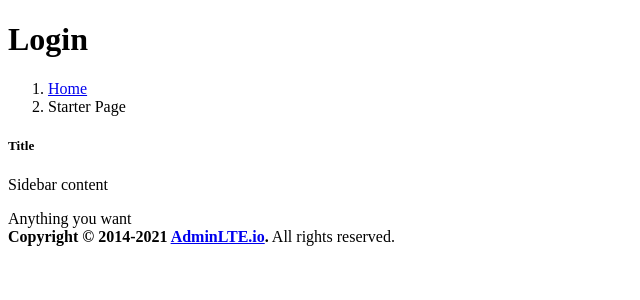
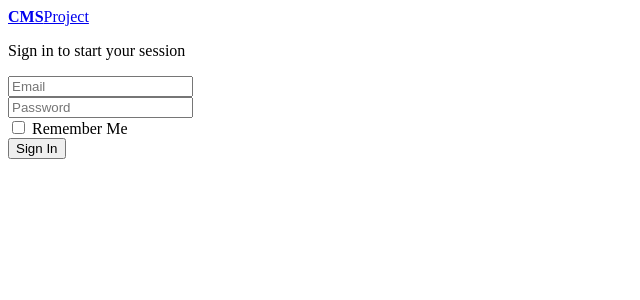
Before and after one commit to Svobodennn/PHP-CMS-Project, a PHP site: the page made by App/View/auth/index.php in a window 1280 px wide. Shown: the top 300 px of the page, without its empty margins (0-640 px from the left). Run offline with PHP 8.4, Linux system fonts and the light colour scheme; the template is opened without the code that fills it, so the values that code supplies are empty; some libraries are stand-ins or nearby versions.

Commit message:
Login Page design, Added axios and sweetalert

```diff
--- a/App/View/auth/index.php
+++ b/App/View/auth/index.php
@@ -10,69 +10,82 @@ scratch. This page gets rid of all links and provides the needed markup only.
     <title>AdminLTE 3 | Starter</title>
 
     <!-- Google Font: Source Sans Pro -->
-    <link rel="stylesheet" href="https://fonts.googleapis.com/css?family=Source+Sans+Pro:300,400,400i,700&display=fallback">
+    <link rel="stylesheet"
+          href="https://fonts.googleapis.com/css?family=Source+Sans+Pro:300,400,400i,700&display=fallback">
     <!-- Font Awesome Icons -->
     <link rel="stylesheet" href="<?= asset('plugins/fontawesome-free/css/all.min.css') ?>">
     <!-- Theme style -->
     <link rel="stylesheet" href="<?= asset('css/adminlte.min.css') ?>">
+    <!--    Sweetalert-->
+    <link rel="stylesheet" href="<?= asset('plugins/sweetalert2/sweetalert2.css') ?>">
 </head>
-<body class="hold-transition sidebar-mini">
-<div class="wrapper">
+<body class="hold-transition login-page">
 
-    <?=$data['navbar']?>
-    <?=$data['sidebar']?>
-    <!-- Content Wrapper. Contains page content -->
-    <div class="content-wrapper">
-        <!-- Content Header (Page header) -->
-        <div class="content-header">
-            <div class="container-fluid">
-                <div class="row mb-2">
-                    <div class="col-sm-6">
-                        <h1 class="m-0">Login</h1>
-                    </div><!-- /.col -->
-                    <div class="col-sm-6">
-                        <ol class="breadcrumb float-sm-right">
-                            <li class="breadcrumb-item"><a href="#">Home</a></li>
-                            <li class="breadcrumb-item active">Starter Page</li>
-                        </ol>
-                    </div><!-- /.col -->
-                </div><!-- /.row -->
-            </div><!-- /.container-fluid -->
+<div class="login-box">
+    <div class="login-logo">
+        <a href="javascript:void(0)"><b>CMS</b>Project</a>
     </div>
-        <!-- /.content-header -->
+    <!-- /.login-logo -->
+    <div class="card">
+        <div class="card-body login-card-body">
+            <p class="login-box-msg">Sign in to start your session</p>
 
-        <!-- Main content -->
-        <div class="content">
-            <div class="container-fluid">
+            <form action="" id="login" method="post">
+                <div class="input-group mb-3">
+                    <input type="email" id="mail" name="mail" class="form-control" placeholder="Email">
+                    <div class="input-group-append">
+                        <div class="input-group-text">
+                            <span class="fas fa-envelope"></span>
+                        </div>
+                    </div>
+                </div>
+                <div class="input-group mb-3">
+                    <input type="password" id="password" name="password" class="form-control" placeholder="Password">
+                    <div class="input-group-append">
+                        <div class="input-group-text">
+                            <span class="fas fa-lock"></span>
+                        </div>
+                    </div>
+                </div>
                 <div class="row">
+                    <div class="col-6">
+                        <div class="icheck-primary">
+                            <input type="checkbox" id="remember">
+                            <label for="remember">
+                                Remember Me
+                            </label>
                         </div>
-                <!-- /.row -->
-            </div><!-- /.container-fluid -->
                     </div>
-        <!-- /.content -->
+                    <!-- /.col -->
+                    <div class="col-6">
+                        <button type="submit" class="btn btn-primary btn-block">Sign In</button>
                     </div>
-    <!-- /.content-wrapper -->
+                    <!-- /.col -->
+                </div>
+            </form>
 
-    <!-- Control Sidebar -->
-    <aside class="control-sidebar control-sidebar-dark">
-        <!-- Control sidebar content goes here -->
-        <div class="p-3">
-            <h5>Title</h5>
-            <p>Sidebar content</p>
+            <!--                    <div class="social-auth-links text-center mb-3">-->
+            <!--                        <p>- OR -</p>-->
+            <!--                        <a href="#" class="btn btn-block btn-primary">-->
+            <!--                            <i class="fab fa-facebook mr-2"></i> Sign in using Facebook-->
+            <!--                        </a>-->
+            <!--                        <a href="#" class="btn btn-block btn-danger">-->
+            <!--                            <i class="fab fa-google-plus mr-2"></i> Sign in using Google+-->
+            <!--                        </a>-->
+            <!--                    </div>-->
+            <!-- /.social-auth-links -->
+
+            <!--                    <p class="mb-1">-->
+            <!--                        <a href="forgot-password.html">I forgot my password</a>-->
+            <!--                    </p>-->
+            <!--                    <p class="mb-0">-->
+            <!--                        <a href="register.html" class="text-center">Register a new membership</a>-->
+            <!--                    </p>-->
         </div>
-    </aside>
-    <!-- /.control-sidebar -->
+        <!-- /.login-card-body -->
+    </div>
+</div>
 
-    <!-- Main Footer -->
-    <footer class="main-footer">
-        <!-- To the right -->
-        <div class="float-right d-none d-sm-inline">
-            Anything you want
-        </div>
-        <!-- Default to the left -->
-        <strong>Copyright &copy; 2014-2021 <a href="https://adminlte.io">AdminLTE.io</a>.</strong> All rights reserved.
-    </footer>
-</div>
 <!-- ./wrapper -->
 
 <!-- REQUIRED SCRIPTS -->
@@ -83,5 +96,42 @@ scratch. This page gets rid of all links and provides the needed markup only.
 <script src="<?= asset('plugins/bootstrap/js/bootstrap.bundle.min.js') ?>"></script>
 <!-- AdminLTE App -->
 <script src="<?= asset('js/adminlte.min.js') ?>"></script>
+
+<!--axios-->
+<script src="https://cdnjs.cloudflare.com/ajax/libs/axios/1.6.0/axios.min.js"
+        integrity="sha512-WrdC3CE9vf1nBf58JHepuWT4x24uTacky9fuzw2g/3L9JkihgwZ6Cfv+JGTtNyosOhEmttMtEZ6H3qJWfI7gIQ=="
+        crossorigin="anonymous" referrerpolicy="no-referrer"></script>
+<!--sweetalert-->
+<script src="<?= asset('plugins/sweetalert2/sweetalert2.all.js') ?>"></script>
+
+<script>
+    const login = document.getElementById('login')
+    login.addEventListener('submit', (e) => {
+        let mail = document.getElementById('mail').value
+        let password = document.getElementById('password').value
+
+        let formData = new FormData();
+        formData.append('mail', mail)
+        formData.append('password', password)
+
+        axios.post('', formData)
+            .then(res => {
+                if (res.data.redirect){
+                    window.location.href = res.data.redirect;
+                }
+                Swal.fire(
+                    res.data.title,
+                    res.data.msg,
+                    res.data.status
+                )
+            }).catch(err => {
+            console.log(err)
+        })
+        e.preventDefault()
+    })
+
+</script>
+
+
 </body>
 </html>
```
Lines whose indentation alone changed are shown as unchanged.
